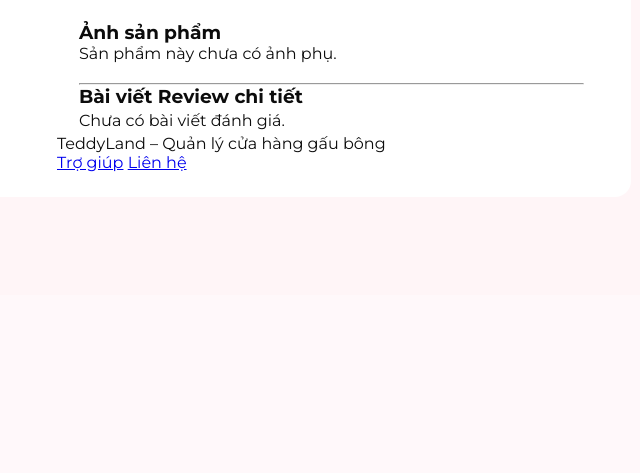
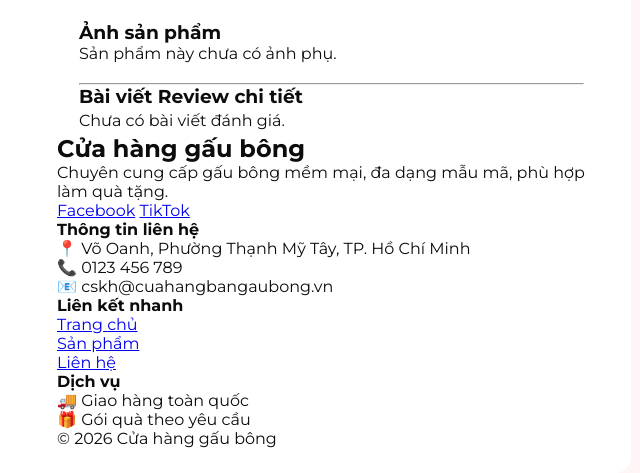
Before and after one commit to Tied13/laptrinhweb, a PHP site: page /product-detail.php in a window 1280 px wide. Shown: the part 505-978 px from the top of the page, without its empty margins (598-1238 px from the left). Before the commit the page ends 677 px from the top, so only its background shows below. Run offline with PHP 8.4, Linux system fonts and the light colour scheme; data that the repository does not hold is empty; some libraries are stand-ins or nearby versions.

Commit message:
Update footer.php

```diff
--- a/includes/footer.php
+++ b/includes/footer.php
@@ -1,9 +1,39 @@
-<footer class="admin-footer">
+<!-- FOOTER -->
+<footer class="footer">
+  <div class="footer-brand">
+    <h2>Cửa hàng gấu bông</h2>
     <p>
-        TeddyLand – Quản lý cửa hàng gấu bông
+      Chuyên cung cấp gấu bông mềm mại, đa dạng mẫu mã, phù hợp làm quà tặng.
     </p>
-    <div class="admin-footer-links">
-        <a href="#">Trợ giúp</a>
-        <a href="#">Liên hệ</a>
+    <div class="socials">
+      <a href="#" title="Facebook">Facebook</a>
+      <a href="#" title="TikTok">TikTok</a>
     </div>
+  </div>
+  <div class="footer-container">
+    <!-- Thông tin liên hệ -->
+    <div class="footer-col">
+      <p><strong>Thông tin liên hệ</strong></p>
+      <p>📍 Võ Oanh, Phường Thạnh Mỹ Tây, TP. Hồ Chí Minh</p>
+      <p>📞 0123 456 789</p>
+      <p>📧 cskh@cuahangbangaubong.vn</p>
+    </div>
+    <!-- Liên kết nhanh -->
+    <div class="footer-col">
+      <p><strong>Liên kết nhanh</strong></p>
+      <p><a href="index.php">Trang chủ</a></p>
+      <p><a href="products.php">Sản phẩm</a></p>
+      <p><a href="contact.php">Liên hệ</a></p>
+    </div>
+    <!-- Dịch vụ -->
+    <div class="footer-col">
+      <p><strong>Dịch vụ</strong></p>
+      <p>🚚 Giao hàng toàn quốc</p>
+      <p>🎁 Gói quà theo yêu cầu</p>
+    </div>
+  </div>
+  <!-- Footer bottom -->
+  <div class="footer-bottom">
+    <p class="copyright">© 2026 Cửa hàng gấu bông</p>
+  </div>
 </footer>
```
